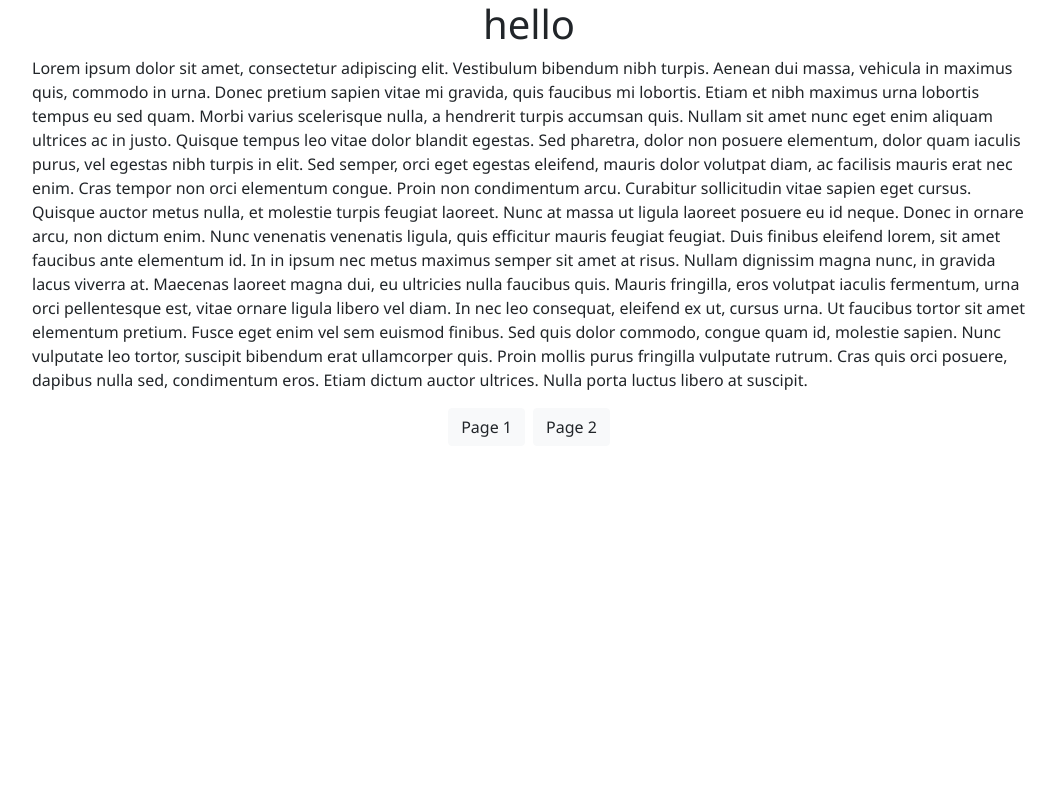
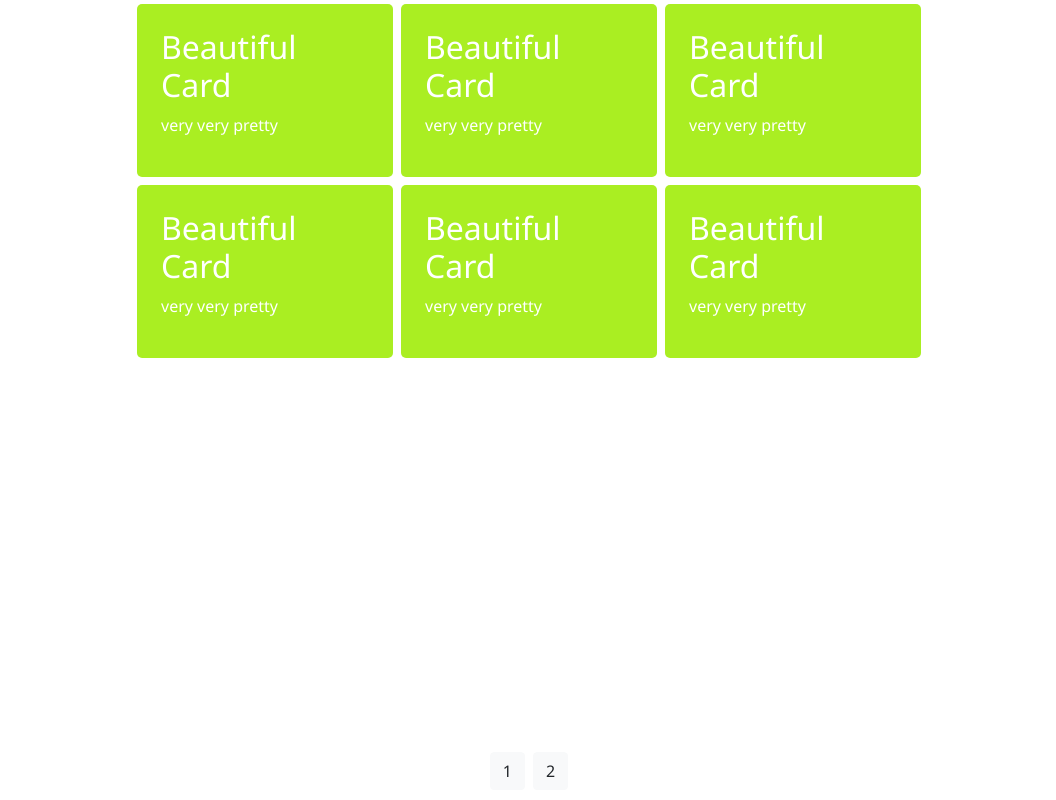
Before and after one commit to nunoclarib/framer-motion, a React (Create React App) app: page /page1 in a window 1280 px wide. Shown: the whole page, without its empty margins (111-1167 px from the left). Built offline with nearby package versions, Linux system fonts and the light colour scheme.

Commit message:
feat: animate cards

```diff
--- a/src/components/AnimatedPage.jsx
+++ b/src/components/AnimatedPage.jsx
@@ -8,6 +8,7 @@ const animations = {
 }
 
 export default function AnimatedPage({children}) {
+
     return (
         <motion.div
         variants={animations}
--- a/src/components/Card.jsx
+++ b/src/components/Card.jsx
@@ -0,0 +1,29 @@
+import React, {useState} from 'react'
+import {motion} from 'framer-motion'
+
+export default function Card({key, title, text, num}) {
+
+    return (
+        <motion.div
+        onClick={()=> setSelectedId(key)}
+        key={key} className='col-12 col-sm-3'
+        style={
+            {
+                width: "calc(33.33% - 8px)",
+                margin: "4px",
+                backgroundColor: '#ae2',
+                color: "#fff",
+                padding: "1.5rem",
+                borderRadius: "5px",
+            }
+        }
+
+        initial={{opacity: 0 , x: num % 2 === 0 ? -50 : 50, y: num % 2 === 0 ? -50 : 50}}
+        animate={{opacity: 1 , x: 0 , y: 0}}
+        transition={{durantion: 1, delay: num * 0.2}}
+        >
+            <h2>{title}</h2>
+            <p>{text}</p>
+        </motion.div>
+    )
+}
--- a/src/components/Page1.jsx
+++ b/src/components/Page1.jsx
@@ -1,21 +1,31 @@
 import React from 'react';
 import {motion} from 'framer-motion'
-import styles from '../styles/styles.css'
-import PageButtons from './PageButton'
+import AnimatedPage from './AnimatedPage';
+import Card from './Card'
 
-import { Link } from 'react-router-dom';
-import AnimatedPage from './AnimatedPage';
 
+const cards = [
+    { id: 1, title: "Beautiful Card", text: "very very pretty" },
+    { id: 2, title: "Beautiful Card", text: "very very pretty" },
+    { id: 3, title: "Beautiful Card", text: "very very pretty" },
+    { id: 4, title: "Beautiful Card", text: "very very pretty" },
+    { id: 5, title: "Beautiful Card", text: "very very pretty" },
+    { id: 6, title: "Beautiful Card", text: "very very pretty" },
+  ];
 
 const Page1 = () => {
 
   return (
-    <AnimatedPage>
-        <h1>hello</h1>
-        <p> Lorem ipsum dolor sit amet, consectetur adipiscing elit. Vestibulum bibendum nibh turpis. Aenean dui massa, vehicula in maximus quis, commodo in urna. Donec pretium sapien vitae mi gravida, quis faucibus mi lobortis. Etiam et nibh maximus urna lobortis tempus eu sed quam. Morbi varius scelerisque nulla, a hendrerit turpis accumsan quis. Nullam sit amet nunc eget enim aliquam ultrices ac in justo. Quisque tempus leo vitae dolor blandit egestas. Sed pharetra, dolor non posuere elementum, dolor quam iaculis purus, vel egestas nibh turpis in elit. Sed semper, orci eget egestas eleifend, mauris dolor volutpat diam, ac facilisis mauris erat nec enim. Cras tempor non orci elementum congue. Proin non condimentum arcu. Curabitur sollicitudin vitae sapien eget cursus. Quisque auctor metus nulla, et molestie turpis feugiat laoreet. Nunc at massa ut ligula laoreet posuere eu id neque. Donec in ornare arcu, non dictum enim.
-
-Nunc venenatis venenatis ligula, quis efficitur mauris feugiat feugiat. Duis finibus eleifend lorem, sit amet faucibus ante elementum id. In in ipsum nec metus maximus semper sit amet at risus. Nullam dignissim magna nunc, in gravida lacus viverra at. Maecenas laoreet magna dui, eu ultricies nulla faucibus quis. Mauris fringilla, eros volutpat iaculis fermentum, urna orci pellentesque est, vitae ornare ligula libero vel diam. In nec leo consequat, eleifend ex ut, cursus urna. Ut faucibus tortor sit amet elementum pretium. Fusce eget enim vel sem euismod finibus. Sed quis dolor commodo, congue quam id, molestie sapien. Nunc vulputate leo tortor, suscipit bibendum erat ullamcorper quis. Proin mollis purus fringilla vulputate rutrum. Cras quis orci posuere, dapibus nulla sed, condimentum eros. Etiam dictum auctor ultrices. Nulla porta luctus libero at suscipit. </p>
-    </AnimatedPage>
+    <div style={{
+        display: "flex",
+        flexWrap: "wrap",
+        maxWidth: "1024px",
+        margin: "0 auto",
+        justifyContent: "center"}}>
+        {cards.map((card, i) => (
+            <Card key={card.id} title={card.title} text={card.text} num={i}/>
+        ))}
+   </div>
   );
 }
 export default Page1;
--- a/src/components/PageButton.jsx
+++ b/src/components/PageButton.jsx
@@ -12,10 +12,16 @@ const PageButtons = () => {
         maxWidth: "1024px",
         margin: "0 auto",
         justifyContent: "center",
-        background: "#fff"}}
+        background: "#fff",
+        position:"fixed",
+        left:0,
+        bottom:10,
+        right:0,
+
+      }}
       >
-      <Link to="/page1"><button className='btn btn-light mr-2' >Page 1</button></Link>
-      <Link to="/page2"><button className='btn btn-light'>Page 2</button></Link>
+      <Link to="/page1"><button className='btn btn-light mr-2' >1</button></Link>
+      <Link to="/page2"><button className='btn btn-light'>2</button></Link>
       </div>
 
   );
```
